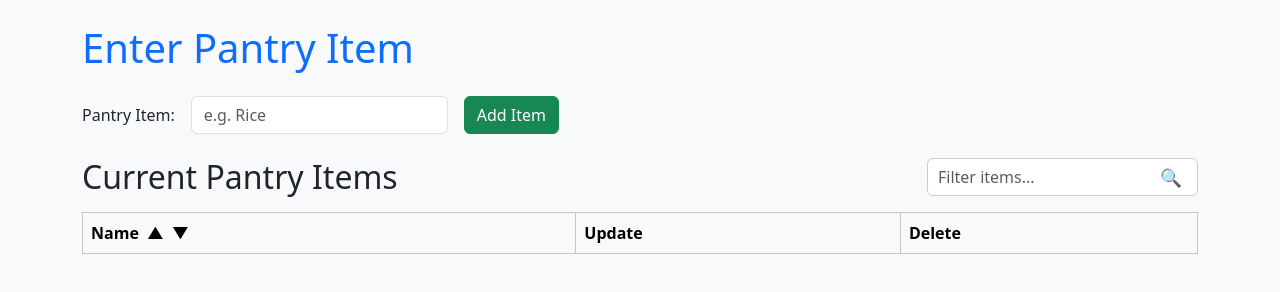
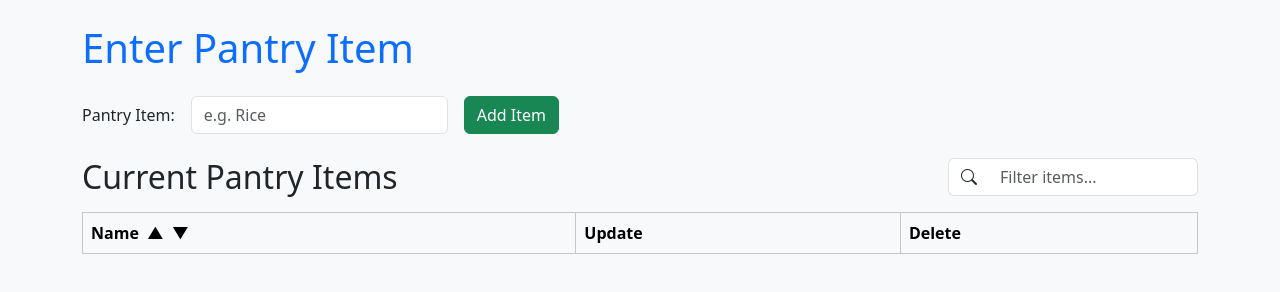
Before and after one commit to kfrogley/WeeklyMealPlanner, a website: page public/index.html in a window 1280 px wide. Drawn offline with nearby package versions, Linux system fonts and the light colour scheme; no server answers.

Commit message:
Use bootstrap styling for filter input

```diff
--- a/public/index.html
+++ b/public/index.html
@@ -9,6 +9,10 @@
       href="https://cdn.jsdelivr.net/npm/bootstrap@5.3.2/dist/css/bootstrap.min.css"
     />
     <link rel="stylesheet" href="modal.css" />
+    <link
+      rel="stylesheet"
+      href="https://cdn.jsdelivr.net/npm/bootstrap-icons@1.11.3/font/bootstrap-icons.min.css"
+    />
   </head>
   <body class="bg-light">
     <div class="container py-4">
@@ -37,17 +41,17 @@
       </form>
       <div class="d-flex justify-content-between align-items-center mb-3">
         <h2 class="mb-0">Current Pantry Items</h2>
-        <div class="search-box position-relative">
+        <div class="input-group" style="max-width: 250px">
+          <span class="input-group-text bg-white border-end-0"
+            ><i class="bi bi-search"></i
+          ></span>
           <input
             type="text"
             id="filter-input"
             placeholder="Filter items..."
-            class="form-control"
-            style="border-radius: 0.375rem; min-width: 200px"
+            class="form-control border-start-0"
+            aria-label="Filter items"
           />
-          <span class="search-icon position-absolute top-50 translate-middle-y"
-            >&#128269;</span
-          >
         </div>
       </div>
       <div class="table-responsive">
--- a/public/modal.css
+++ b/public/modal.css
@@ -46,29 +46,6 @@
 .header-row h2 {
   margin: 0;
 }
-.search-box {
-  position: relative;
-  display: flex;
-  align-items: center;
+.input-group {
+  max-width: 250px;
 }
-.search-box input[type="text"] {
-  padding: 6px 28px 6px 10px;
-  border-radius: 0.375rem;
-  min-width: 200px;
-  border: 1px solid #ccc;
-  font-size: 1em;
-  outline: none;
-  transition: border 0.2s;
-}
-.search-box input[type="text"]:focus {
-  border: 1.5px solid #0078d4;
-}
-.search-icon {
-  position: absolute;
-  right: 16px;
-  color: #888;
-  font-size: 1.1em;
-  pointer-events: none;
-  top: 50%;
-  transform: translateY(-50%);
-}
```
